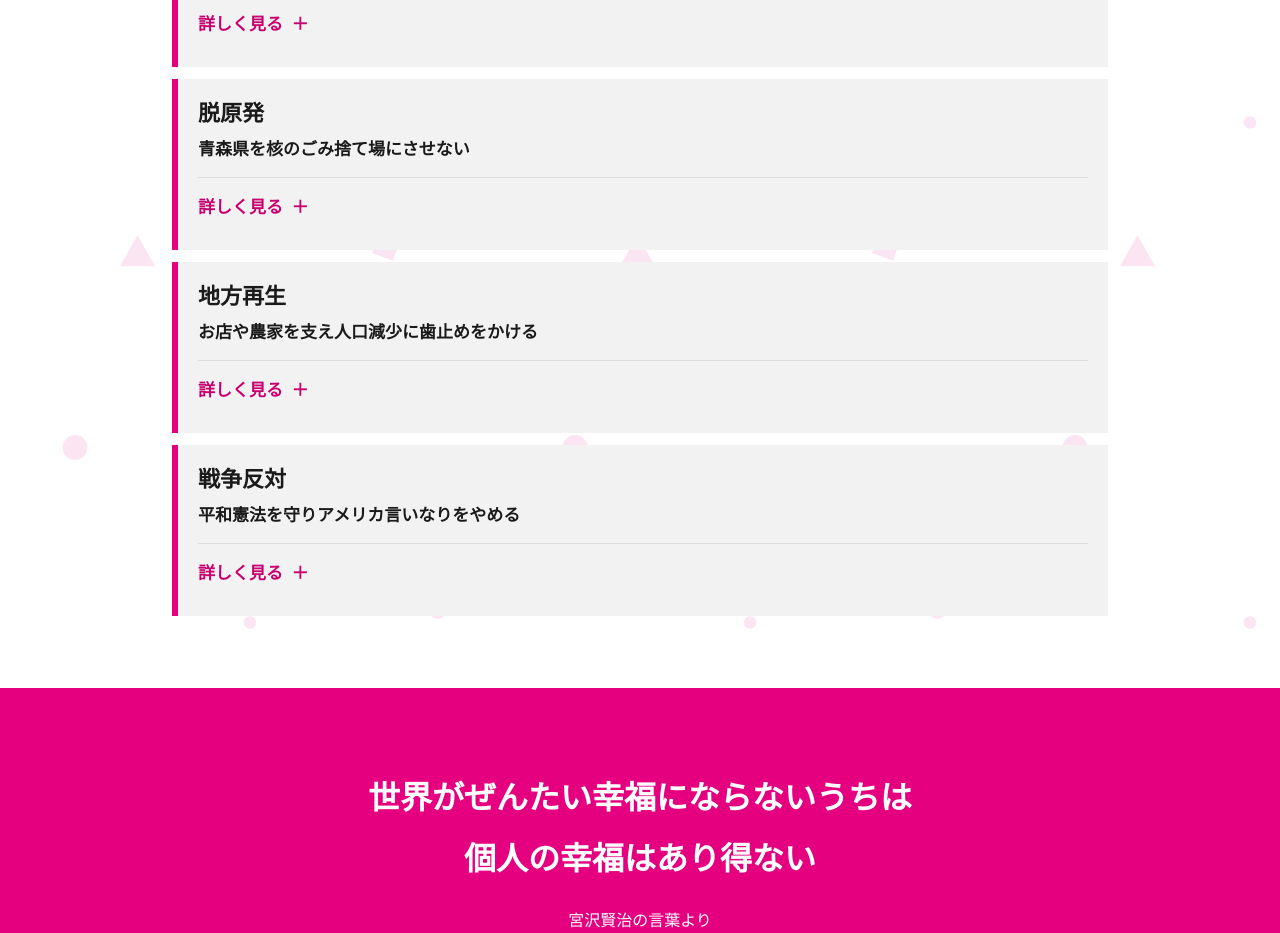
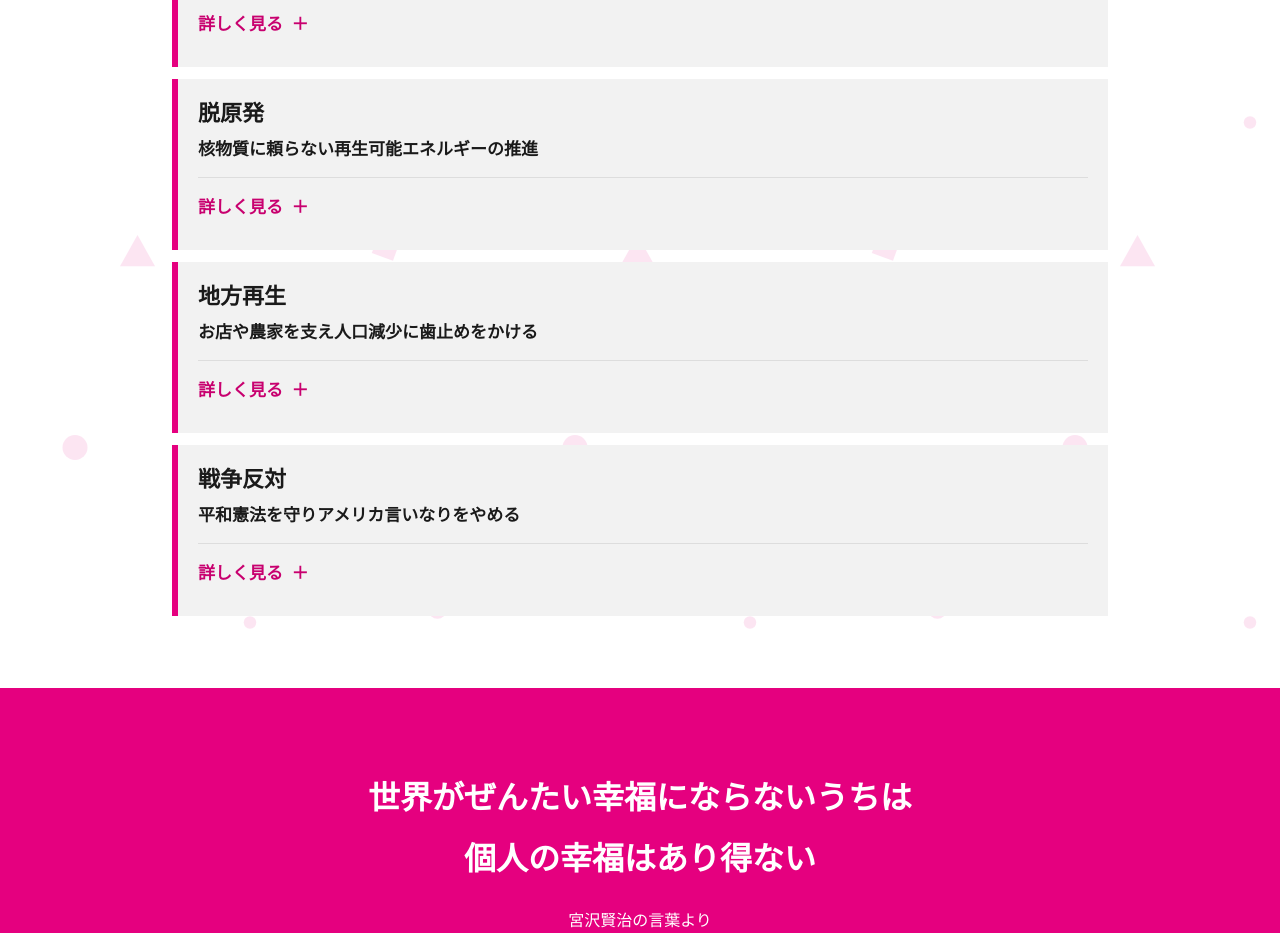
Before and after one commit to RebornTohoku/politician-website, a plain HTML site: page index.html in a window 1280 px wide. Shown: the part 1140-2073 px from the top of the page. Drawn offline with Linux system fonts and the light colour scheme.

Commit message:
Update policy lead paragraph in index.html

```diff
--- a/index.html
+++ b/index.html
@@ -90,7 +90,7 @@
 
     <div class="policy">
       <h3>脱原発</h3>
-      <p class="policy-lead">青森県を核のごみ捨て場にさせない</p>
+      <p class="policy-lead">核物質に頼らない再生可能エネルギーの推進</p>
       <details>
         <summary>詳しく見る</summary>
         <ul>
```
